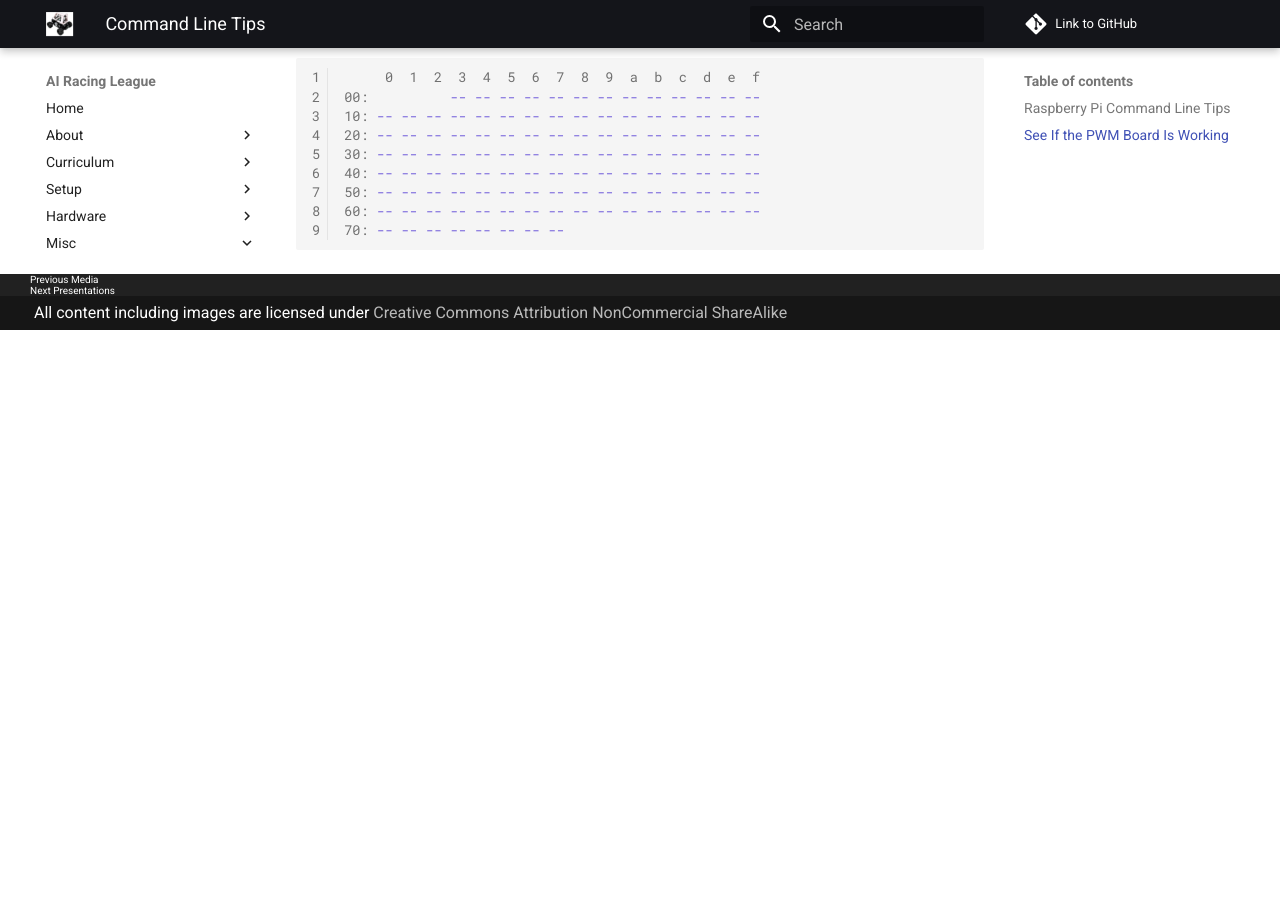
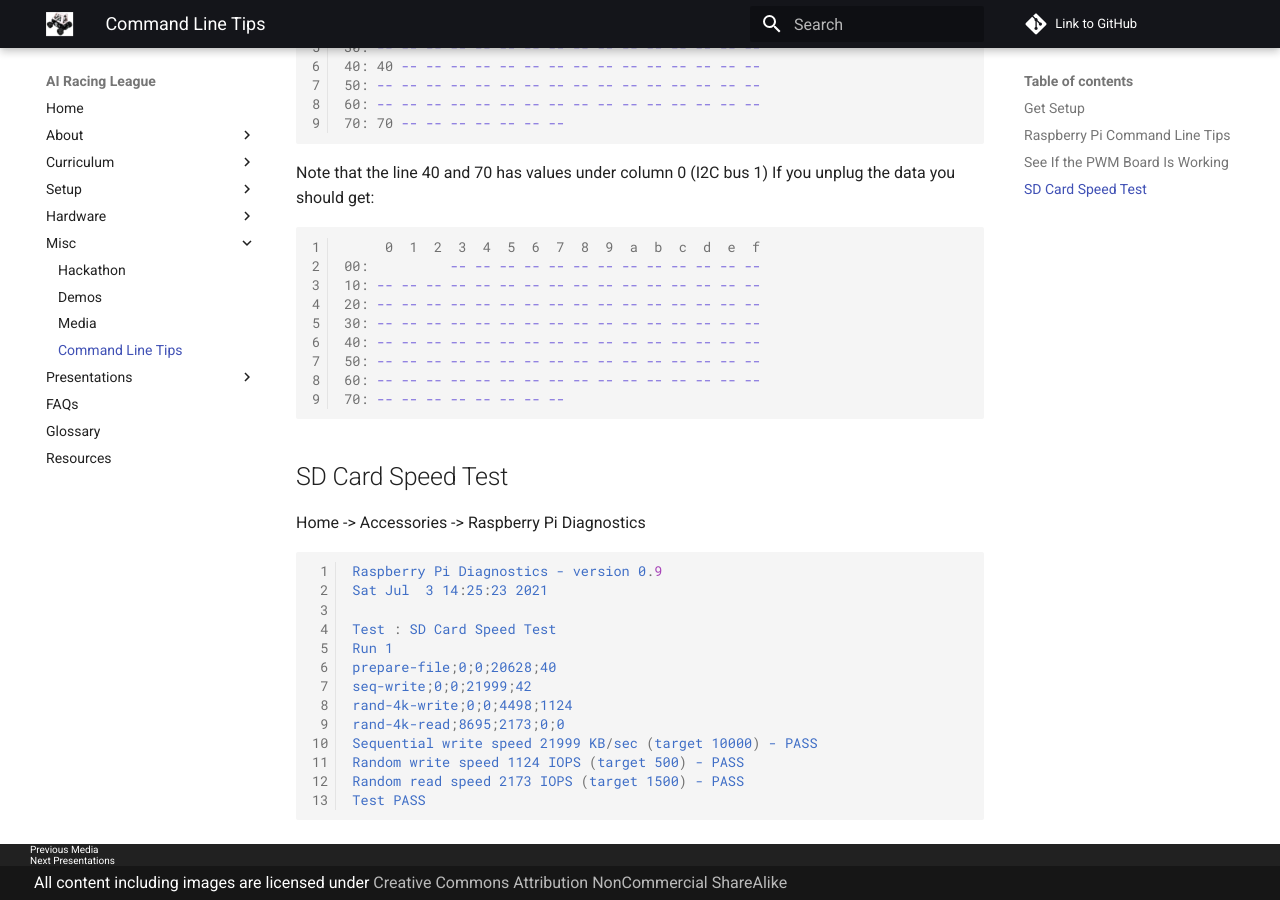
Before and after one commit to CoderDojoTC/ai-racing-league, an MkDocs documentation site: the page built from docs/command-line-tips.md, in a window 1280 px wide and 900 px high, scrolled down 856 px. Built offline with MkDocs 1.6.1 and Material for MkDocs 9.7.7, drawn with Linux system fonts in a browser that asks for light colours; comment, search, counter and statistics services are not loaded; before the commit the page ends 1186 px from its top, so only the background shows below that; some of the changed text lies outside the part shown.

Commit message:
added content

````diff
--- /dev/null
+++ b/docs/calibrate.md
@@ -0,0 +1,64 @@
+# Calibrate
+
+```sh
+$ donkey calibrate --channel 0 --bus=1
+```
+
+Result
+
+```
+________             ______                   _________
+___  __ \_______________  /___________  __    __  ____/_____ ________
+__  / / /  __ \_  __ \_  //_/  _ \_  / / /    _  /    _  __ `/_  ___/
+_  /_/ // /_/ /  / / /  ,<  /  __/  /_/ /     / /___  / /_/ /_  /
+/_____/ \____//_/ /_//_/|_| \___/_\__, /      \____/  \__,_/ /_/
+                                 /____/
+
+using donkey v4.2.1 ...
+sombrero enabled
+init PCA9685 on channel 0 address 0x40 bus 1
+Using PWM freq: 60
+Traceback (most recent call last):
+  File "/home/pi/env/bin/donkey", line 33, in <module>
+    sys.exit(load_entry_point('donkeycar', 'console_scripts', 'donkey')())
+  File "/home/pi/projects/donkeycar/donkeycar/management/base.py", line 500, in execute_from_command_line
+    c.run(args[2:])
+  File "/home/pi/projects/donkeycar/donkeycar/management/base.py", line 219, in run
+    c = PCA9685(channel, address=address, busnum=busnum, frequency=freq)
+  File "/home/pi/projects/donkeycar/donkeycar/parts/actuator.py", line 30, in __init__
+    self.pwm = Adafruit_PCA9685.PCA9685(address=address)
+  File "/home/pi/env/lib/python3.7/site-packages/Adafruit_PCA9685/PCA9685.py", line 75, in __init__
+    self.set_all_pwm(0, 0)
+  File "/home/pi/env/lib/python3.7/site-packages/Adafruit_PCA9685/PCA9685.py", line 111, in set_all_pwm
+    self._device.write8(ALL_LED_ON_L, on & 0xFF)
+  File "/home/pi/env/lib/python3.7/site-packages/Adafruit_GPIO/I2C.py", line 114, in write8
+    self._bus.write_byte_data(self._address, register, value)
+  File "/home/pi/env/lib/python3.7/site-packages/Adafruit_PureIO/smbus.py", line 327, in write_byte_data
+    self._device.write(data)
+OSError: [Errno 121] Remote I/O error
+sombrero disabled
+```
+
+## Diagnostics
+
+### I2C Detect
+
+```
+i2cdetect -y 1
+     0  1  2  3  4  5  6  7  8  9  a  b  c  d  e  f
+00:          -- -- -- -- -- -- -- -- -- -- -- -- --
+10: -- -- -- -- -- -- -- -- -- -- -- -- -- -- -- --
+20: -- -- -- -- -- -- -- -- -- -- -- -- -- -- -- --
+30: -- -- -- -- -- -- -- -- -- -- -- -- -- -- -- --
+40: 40 -- -- -- -- -- -- -- -- -- -- -- -- -- -- --
+50: -- -- -- -- -- -- -- -- -- -- -- -- -- -- -- --
+60: -- -- -- -- -- -- -- -- -- -- -- -- -- -- -- --
+70: 70 -- -- -- -- -- -- --
+```
+
+### I2C Device File
+
+```
+ls -ld /dev/i2*
+crw-rw---- 1 root i2c 89, 1 Jul  3 13:17 /dev/i2c-1
+```
--- a/docs/command-line-tips.md
+++ b/docs/command-line-tips.md
@@ -1,4 +1,12 @@
 # Command Line Tips
+
+## Get Setup
+
+```sh
+git config --global user.name "Joe Smith"
+git config --global user.email "Joe.Smith123@gmail.com"
+git config --global credential.helper store
+```
 
 ## Raspberry Pi Command Line Tips
 
@@ -48,3 +56,23 @@
 60: -- -- -- -- -- -- -- -- -- -- -- -- -- -- -- --
 70: -- -- -- -- -- -- -- --
 ```
+
+## SD Card Speed Test
+
+Home -> Accessories -> Raspberry Pi Diagnostics
+
+```
+Raspberry Pi Diagnostics - version 0.9
+Sat Jul  3 14:25:23 2021
+
+Test : SD Card Speed Test
+Run 1
+prepare-file;0;0;20628;40
+seq-write;0;0;21999;42
+rand-4k-write;0;0;4498;1124
+rand-4k-read;8695;2173;0;0
+Sequential write speed 21999 KB/sec (target 10000) - PASS
+Random write speed 1124 IOPS (target 500) - PASS
+Random read speed 2173 IOPS (target 1500) - PASS
+Test PASS
+```
--- a/mkdocs.yml
+++ b/mkdocs.yml
@@ -12,6 +12,7 @@
     - Sample Six Week Course: six-week-curriculum.md
   - Setup:
     - Setup Conda on Pi: pi-setup.md
+    - Calibrate: calibrate.md
   - Hardware:
     - Cars Parts List: car-parts-list.md
     - GPU Parts List: gpu-parts.md
````
